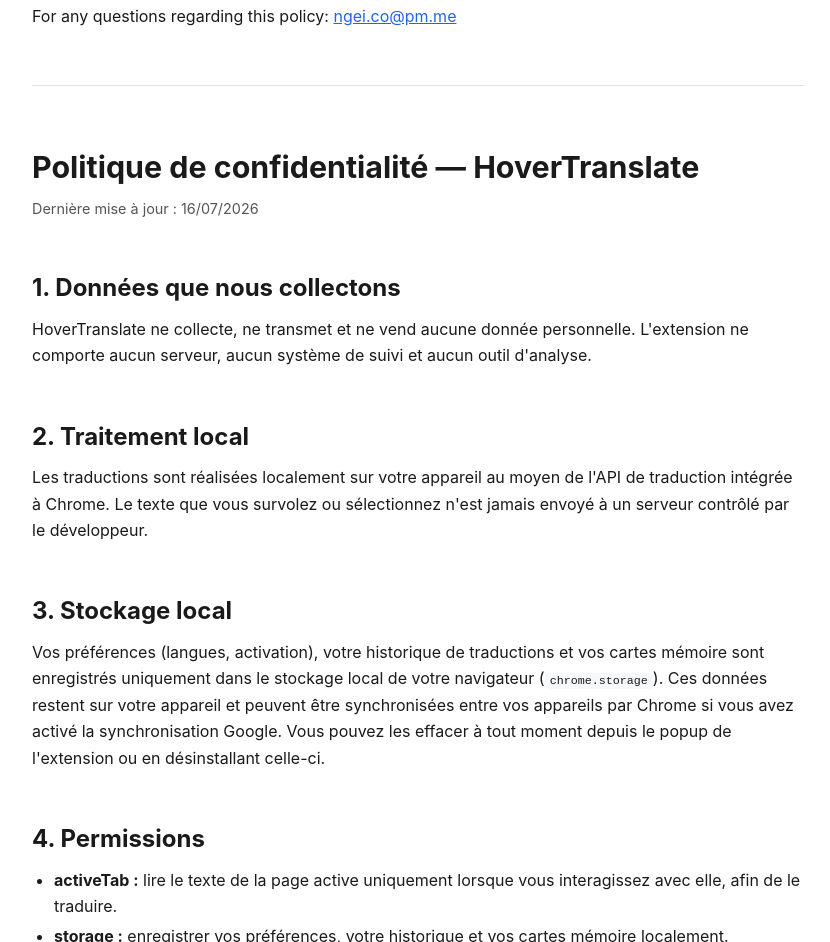
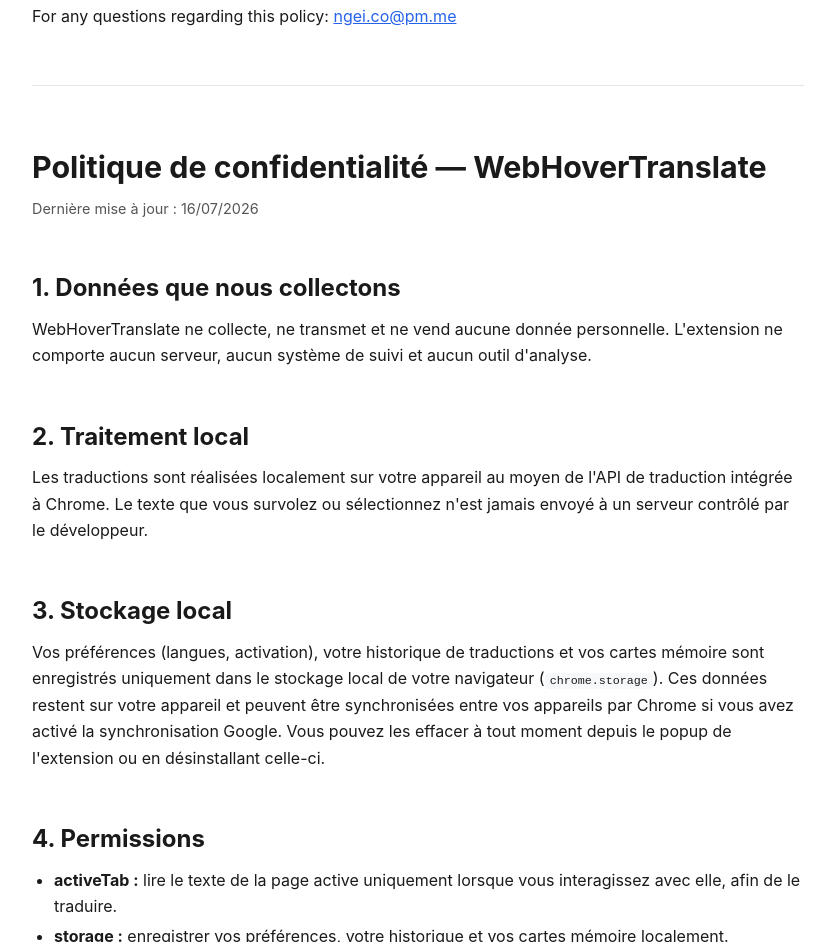
Before and after one commit to Kinomics/hovertranslate-privacy, a plain HTML site: page index.html in a window 1280 px wide. Shown: the part 1237-2179 px from the top of the page, without its empty margins (222-1052 px from the left). Drawn offline with Linux system fonts and the light colour scheme.

Commit message:
Rename HoverTranslate to WebHoverTranslate in French section

```diff
--- a/index.html
+++ b/index.html
@@ -64,11 +64,11 @@
   <hr>
 
   <section id="fr">
-    <h1>Politique de confidentialité — HoverTranslate</h1>
+    <h1>Politique de confidentialité — WebHoverTranslate</h1>
     <p class="updated">Dernière mise à jour : 16/07/2026</p>
 
     <h2>1. Données que nous collectons</h2>
-    <p>HoverTranslate ne collecte, ne transmet et ne vend aucune donnée personnelle. L'extension ne comporte aucun serveur, aucun système de suivi et aucun outil d'analyse.</p>
+    <p>WebHoverTranslate ne collecte, ne transmet et ne vend aucune donnée personnelle. L'extension ne comporte aucun serveur, aucun système de suivi et aucun outil d'analyse.</p>
 
     <h2>2. Traitement local</h2>
     <p>Les traductions sont réalisées localement sur votre appareil au moyen de l'API de traduction intégrée à Chrome. Le texte que vous survolez ou sélectionnez n'est jamais envoyé à un serveur contrôlé par le développeur.</p>
```
